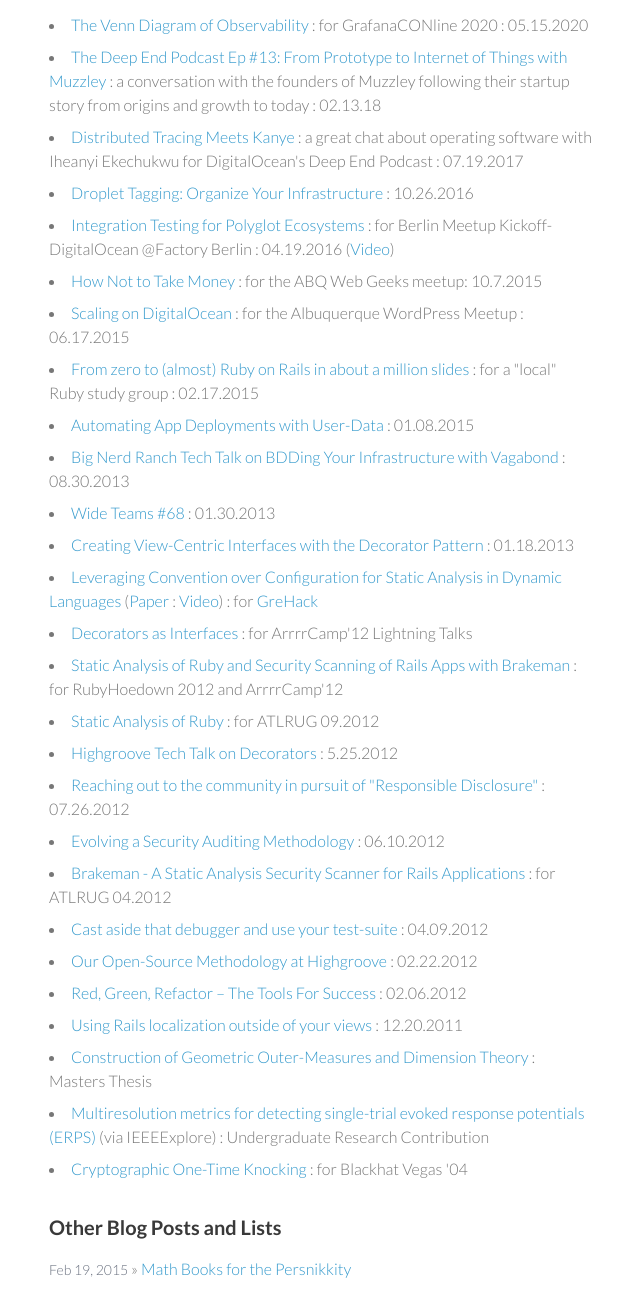
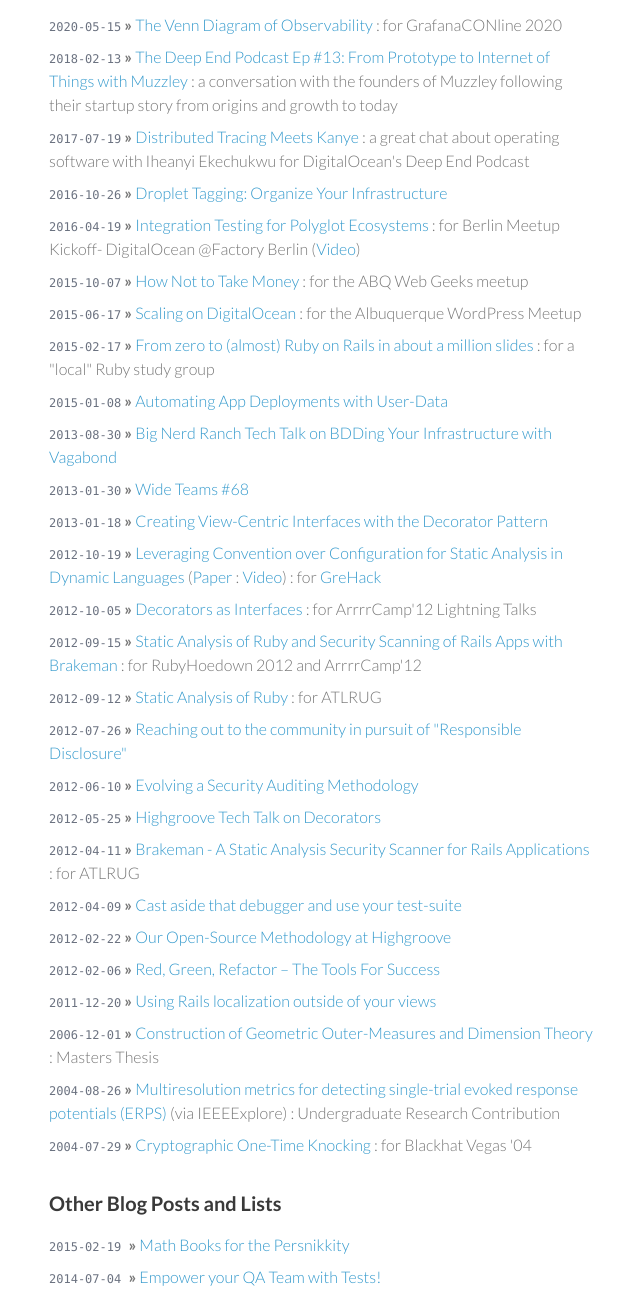
Before and after one commit to daveworth/daveworth.github.com, an Astro site: page / in a window 1280 px wide. Shown: the part 91-1380 px from the top of the page, 479-1102 px from the left. Built offline with nearby package versions, Linux system fonts and the light colour scheme; Astro itself is replaced by a stand-in of ours.

Commit message:
style: unify homepage section formatting
- Move dates to start of each line in yyyy-mm-dd format
- Use smaller monospace font for dates (text-[10px] sm:text-xs font-mono)
- Remove bullet points, use bold chevron separators instead
- Add dates to thesis (2006-12-01) and IEEE paper (2004-08-26)
- Apply consistent styling across both homepage sections

```diff
--- a/src/pages/index.astro
+++ b/src/pages/index.astro
@@ -11,34 +11,34 @@
     <h2 class="text-lg sm:text-xl font-bold text-site-heading-secondary mb-3 sm:mb-4">
       Blog Posts, Presentations, Slide Decks, Papers, and even videos!
     </h2>
-    <ul class="space-y-1.5 sm:space-y-2 list-disc list-inside text-sm sm:text-base">
-      <li><a href="https://grafana.com/go/grafanaconline/strava-the-venn-diagram-of-observability/" class="text-site-link hover:underline">The Venn Diagram of Observability</a> : for GrafanaCONline 2020 : 05.15.2020</li>
-      <li><a href="https://blog.digitalocean.com/deep-end-podcast-muzzley/" class="text-site-link hover:underline">The Deep End Podcast Ep #13: From Prototype to Internet of Things with Muzzley</a> : a conversation with the founders of Muzzley following their startup story from origins and growth to today : 02.13.18</li>
-      <li><a href="https://shows.acast.com/digitalocean-deep-end-podcast/episodes/5c479e6a3e349cc052abbf75" class="text-site-link hover:underline">Distributed Tracing Meets Kanye</a> : a great chat about operating software with Iheanyi Ekechukwu for DigitalOcean's Deep End Podcast : 07.19.2017</li>
-      <li><a href="https://www.digitalocean.com/blog/droplet-tagging-organize-your-infrastructure/" class="text-site-link hover:underline">Droplet Tagging: Organize Your Infrastructure</a> : 10.26.2016</li>
-      <li><a href="http://www.slideshare.net/DavidWorth5/integration-testing-for-polyglot-ecosystems" class="text-site-link hover:underline">Integration Testing for Polyglot Ecosystems</a> : for Berlin Meetup Kickoff- DigitalOcean @Factory Berlin : 04.19.2016 (<a href="https://www.youtube.com/watch?v=0I2bJpXlYSw#t=02m22s" class="text-site-link hover:underline">Video</a>)</li>
-      <li><a href="http://www.slideshare.net/david_e_worth/how-not-to-take-money" class="text-site-link hover:underline">How Not to Take Money</a> : for the ABQ Web Geeks meetup: 10.7.2015</li>
-      <li><a href="http://www.slideshare.net/david_e_worth/scaling-on-digitalocean" class="text-site-link hover:underline">Scaling on DigitalOcean</a> : for the Albuquerque WordPress Meetup : 06.17.2015</li>
-      <li><a href="http://www.slideshare.net/david_e_worth/from-zero-to-almost-rails-in-about-a-million-slides" class="text-site-link hover:underline">From zero to (almost) Ruby on Rails in about a million slides</a> : for a "local" Ruby study group : 02.17.2015</li>
-      <li><a href="https://www.digitalocean.com/blog/automating-application-deployments-with-user-data" class="text-site-link hover:underline">Automating App Deployments with User-Data</a> : 01.08.2015</li>
-      <li><a href="http://daveworth.github.io/8_30_2013_BDD_Your_Infrastructure_with_Vagabond/#slide-0" class="text-site-link hover:underline">Big Nerd Ranch Tech Talk on BDDing Your Infrastructure with Vagabond</a> : 08.30.2013</li>
-      <li><a href="http://www.wideteams.com/2013/01/30/episode-68-david-worth-of-big-nerd-ranch/" class="text-site-link hover:underline">Wide Teams #68</a> : 01.30.2013</li>
-      <li><a href="https://www.bignerdranch.com/blog/creating-view-centric-interfaces-with-the-decorator-pattern/" class="text-site-link hover:underline">Creating View-Centric Interfaces with the Decorator Pattern</a> : 01.18.2013</li>
-      <li><a href="/assets/GreHack-2012-talk-David_Worth_and_Justin_Collins-Leveraging_Convention_over_Configuration_for_Static_Analysis_in_Dynamic_Languages.pdf" class="text-site-link hover:underline">Leveraging Convention over Configuration for Static Analysis in Dynamic Languages</a> (<a href="/assets/GreHack-2012-Leveraging_Convention_over_Configuration_for_Static_Analysis_in_Dynamic_Languages.pdf" class="text-site-link hover:underline">Paper</a> : <a href="http://www.youtube.com/watch?feature=player_embedded&v=tHUxZbNktxg" class="text-site-link hover:underline">Video</a>) : for <a href="http://grehack.org/en/" class="text-site-link hover:underline">GreHack</a></li>
-      <li><a href="http://daveworth.github.io/ArrrrCamp_2012-DecoratorsAsInterfaces" class="text-site-link hover:underline">Decorators as Interfaces</a> : for ArrrrCamp'12 Lightning Talks</li>
-      <li><a href="http://daveworth.github.io/RubyHoedown_2012-StaticAnalysisAndSecurityAnalysisWithBrakeman" class="text-site-link hover:underline">Static Analysis of Ruby and Security Scanning of Rails Apps with Brakeman</a> : for RubyHoedown 2012 and ArrrrCamp'12</li>
-      <li><a href="http://daveworth.github.io/ATLRUG_07_2012-StaticAnalysisRuby/" class="text-site-link hover:underline">Static Analysis of Ruby</a> : for ATLRUG 09.2012</li>
-      <li><a href="http://daveworth.github.io/5-25-2012-Highgroove-Tech-Talk---Decorators/" class="text-site-link hover:underline">Highgroove Tech Talk on Decorators</a> : 5.25.2012</li>
-      <li><a href="https://www.bignerdranch.com/blog/reaching-out-to-the-community-in-pursuit-of-responsible-disclosure/" class="text-site-link hover:underline">Reaching out to the community in pursuit of "Responsible Disclosure"</a> : 07.26.2012</li>
-      <li><a href="https://www.bignerdranch.com/blog/evolving-a-security-auditing-methodology/" class="text-site-link hover:underline">Evolving a Security Auditing Methodology</a> : 06.10.2012</li>
-      <li><a href="http://daveworth.github.io/ATLRUG_04_2012-BrakemanPresentation/" class="text-site-link hover:underline">Brakeman - A Static Analysis Security Scanner for Rails Applications</a> : for ATLRUG 04.2012</li>
-      <li><a href="https://www.bignerdranch.com/blog/cast-aside-that-debugger-and-use-your-test-suite/" class="text-site-link hover:underline">Cast aside that debugger and use your test-suite</a> : 04.09.2012</li>
-      <li><a href="https://www.bignerdranch.com/blog/our-open-source-methodology-at-highgroove/" class="text-site-link hover:underline">Our Open-Source Methodology at Highgroove</a> : 02.22.2012</li>
-      <li><a href="https://www.bignerdranch.com/blog/red-green-refactor-the-tools-for-success/" class="text-site-link hover:underline">Red, Green, Refactor – The Tools For Success</a> : 02.06.2012</li>
-      <li><a href="https://www.bignerdranch.com/blog/using-rails-localization-outside-of-your-views/" class="text-site-link hover:underline">Using Rails localization outside of your views</a> : 12.20.2011</li>
-      <li><a href="/assets/DaveWorthThesis.pdf" class="text-site-link hover:underline">Construction of Geometric Outer-Measures and Dimension Theory</a> : Masters Thesis</li>
-      <li><a href="https://ieeexplore.ieee.org/document/1384583" class="text-site-link hover:underline">Multiresolution metrics for detecting single-trial evoked response potentials (ERPS)</a> (via IEEEExplore) : Undergraduate Research Contribution</li>
-      <li><a href="/assets/bh-us-04-worth-up.pdf" class="text-site-link hover:underline">Cryptographic One-Time Knocking</a> : for Blackhat Vegas '04</li>
+    <ul class="space-y-1.5 sm:space-y-2 text-sm sm:text-base">
+      <li><span class="text-gray-500 text-[10px] sm:text-xs font-mono">2020-05-15</span> <span class="font-bold">&raquo;</span> <a href="https://grafana.com/go/grafanaconline/strava-the-venn-diagram-of-observability/" class="text-site-link hover:underline">The Venn Diagram of Observability</a> : for GrafanaCONline 2020</li>
+      <li><span class="text-gray-500 text-[10px] sm:text-xs font-mono">2018-02-13</span> <span class="font-bold">&raquo;</span> <a href="https://blog.digitalocean.com/deep-end-podcast-muzzley/" class="text-site-link hover:underline">The Deep End Podcast Ep #13: From Prototype to Internet of Things with Muzzley</a> : a conversation with the founders of Muzzley following their startup story from origins and growth to today</li>
+      <li><span class="text-gray-500 text-[10px] sm:text-xs font-mono">2017-07-19</span> <span class="font-bold">&raquo;</span> <a href="https://shows.acast.com/digitalocean-deep-end-podcast/episodes/5c479e6a3e349cc052abbf75" class="text-site-link hover:underline">Distributed Tracing Meets Kanye</a> : a great chat about operating software with Iheanyi Ekechukwu for DigitalOcean's Deep End Podcast</li>
+      <li><span class="text-gray-500 text-[10px] sm:text-xs font-mono">2016-10-26</span> <span class="font-bold">&raquo;</span> <a href="https://www.digitalocean.com/blog/droplet-tagging-organize-your-infrastructure/" class="text-site-link hover:underline">Droplet Tagging: Organize Your Infrastructure</a></li>
+      <li><span class="text-gray-500 text-[10px] sm:text-xs font-mono">2016-04-19</span> <span class="font-bold">&raquo;</span> <a href="http://www.slideshare.net/DavidWorth5/integration-testing-for-polyglot-ecosystems" class="text-site-link hover:underline">Integration Testing for Polyglot Ecosystems</a> : for Berlin Meetup Kickoff- DigitalOcean @Factory Berlin (<a href="https://www.youtube.com/watch?v=0I2bJpXlYSw#t=02m22s" class="text-site-link hover:underline">Video</a>)</li>
+      <li><span class="text-gray-500 text-[10px] sm:text-xs font-mono">2015-10-07</span> <span class="font-bold">&raquo;</span> <a href="http://www.slideshare.net/david_e_worth/how-not-to-take-money" class="text-site-link hover:underline">How Not to Take Money</a> : for the ABQ Web Geeks meetup</li>
+      <li><span class="text-gray-500 text-[10px] sm:text-xs font-mono">2015-06-17</span> <span class="font-bold">&raquo;</span> <a href="http://www.slideshare.net/david_e_worth/scaling-on-digitalocean" class="text-site-link hover:underline">Scaling on DigitalOcean</a> : for the Albuquerque WordPress Meetup</li>
+      <li><span class="text-gray-500 text-[10px] sm:text-xs font-mono">2015-02-17</span> <span class="font-bold">&raquo;</span> <a href="http://www.slideshare.net/david_e_worth/from-zero-to-almost-rails-in-about-a-million-slides" class="text-site-link hover:underline">From zero to (almost) Ruby on Rails in about a million slides</a> : for a "local" Ruby study group</li>
+      <li><span class="text-gray-500 text-[10px] sm:text-xs font-mono">2015-01-08</span> <span class="font-bold">&raquo;</span> <a href="https://www.digitalocean.com/blog/automating-application-deployments-with-user-data" class="text-site-link hover:underline">Automating App Deployments with User-Data</a></li>
+      <li><span class="text-gray-500 text-[10px] sm:text-xs font-mono">2013-08-30</span> <span class="font-bold">&raquo;</span> <a href="http://daveworth.github.io/8_30_2013_BDD_Your_Infrastructure_with_Vagabond/#slide-0" class="text-site-link hover:underline">Big Nerd Ranch Tech Talk on BDDing Your Infrastructure with Vagabond</a></li>
+      <li><span class="text-gray-500 text-[10px] sm:text-xs font-mono">2013-01-30</span> <span class="font-bold">&raquo;</span> <a href="http://www.wideteams.com/2013/01/30/episode-68-david-worth-of-big-nerd-ranch/" class="text-site-link hover:underline">Wide Teams #68</a></li>
+      <li><span class="text-gray-500 text-[10px] sm:text-xs font-mono">2013-01-18</span> <span class="font-bold">&raquo;</span> <a href="https://www.bignerdranch.com/blog/creating-view-centric-interfaces-with-the-decorator-pattern/" class="text-site-link hover:underline">Creating View-Centric Interfaces with the Decorator Pattern</a></li>
+      <li><span class="text-gray-500 text-[10px] sm:text-xs font-mono">2012-10-19</span> <span class="font-bold">&raquo;</span> <a href="/assets/GreHack-2012-talk-David_Worth_and_Justin_Collins-Leveraging_Convention_over_Configuration_for_Static_Analysis_in_Dynamic_Languages.pdf" class="text-site-link hover:underline">Leveraging Convention over Configuration for Static Analysis in Dynamic Languages</a> (<a href="/assets/GreHack-2012-Leveraging_Convention_over_Configuration_for_Static_Analysis_in_Dynamic_Languages.pdf" class="text-site-link hover:underline">Paper</a> : <a href="http://www.youtube.com/watch?feature=player_embedded&v=tHUxZbNktxg" class="text-site-link hover:underline">Video</a>) : for <a href="http://grehack.org/en/" class="text-site-link hover:underline">GreHack</a></li>
+      <li><span class="text-gray-500 text-[10px] sm:text-xs font-mono">2012-10-05</span> <span class="font-bold">&raquo;</span> <a href="http://daveworth.github.io/ArrrrCamp_2012-DecoratorsAsInterfaces" class="text-site-link hover:underline">Decorators as Interfaces</a> : for ArrrrCamp'12 Lightning Talks</li>
+      <li><span class="text-gray-500 text-[10px] sm:text-xs font-mono">2012-09-15</span> <span class="font-bold">&raquo;</span> <a href="http://daveworth.github.io/RubyHoedown_2012-StaticAnalysisAndSecurityAnalysisWithBrakeman" class="text-site-link hover:underline">Static Analysis of Ruby and Security Scanning of Rails Apps with Brakeman</a> : for RubyHoedown 2012 and ArrrrCamp'12</li>
+      <li><span class="text-gray-500 text-[10px] sm:text-xs font-mono">2012-09-12</span> <span class="font-bold">&raquo;</span> <a href="http://daveworth.github.io/ATLRUG_07_2012-StaticAnalysisRuby/" class="text-site-link hover:underline">Static Analysis of Ruby</a> : for ATLRUG</li>
+      <li><span class="text-gray-500 text-[10px] sm:text-xs font-mono">2012-07-26</span> <span class="font-bold">&raquo;</span> <a href="https://www.bignerdranch.com/blog/reaching-out-to-the-community-in-pursuit-of-responsible-disclosure/" class="text-site-link hover:underline">Reaching out to the community in pursuit of "Responsible Disclosure"</a></li>
+      <li><span class="text-gray-500 text-[10px] sm:text-xs font-mono">2012-06-10</span> <span class="font-bold">&raquo;</span> <a href="https://www.bignerdranch.com/blog/evolving-a-security-auditing-methodology/" class="text-site-link hover:underline">Evolving a Security Auditing Methodology</a></li>
+      <li><span class="text-gray-500 text-[10px] sm:text-xs font-mono">2012-05-25</span> <span class="font-bold">&raquo;</span> <a href="http://daveworth.github.io/5-25-2012-Highgroove-Tech-Talk---Decorators/" class="text-site-link hover:underline">Highgroove Tech Talk on Decorators</a></li>
+      <li><span class="text-gray-500 text-[10px] sm:text-xs font-mono">2012-04-11</span> <span class="font-bold">&raquo;</span> <a href="http://daveworth.github.io/ATLRUG_04_2012-BrakemanPresentation/" class="text-site-link hover:underline">Brakeman - A Static Analysis Security Scanner for Rails Applications</a> : for ATLRUG</li>
+      <li><span class="text-gray-500 text-[10px] sm:text-xs font-mono">2012-04-09</span> <span class="font-bold">&raquo;</span> <a href="https://www.bignerdranch.com/blog/cast-aside-that-debugger-and-use-your-test-suite/" class="text-site-link hover:underline">Cast aside that debugger and use your test-suite</a></li>
+      <li><span class="text-gray-500 text-[10px] sm:text-xs font-mono">2012-02-22</span> <span class="font-bold">&raquo;</span> <a href="https://www.bignerdranch.com/blog/our-open-source-methodology-at-highgroove/" class="text-site-link hover:underline">Our Open-Source Methodology at Highgroove</a></li>
+      <li><span class="text-gray-500 text-[10px] sm:text-xs font-mono">2012-02-06</span> <span class="font-bold">&raquo;</span> <a href="https://www.bignerdranch.com/blog/red-green-refactor-the-tools-for-success/" class="text-site-link hover:underline">Red, Green, Refactor – The Tools For Success</a></li>
+      <li><span class="text-gray-500 text-[10px] sm:text-xs font-mono">2011-12-20</span> <span class="font-bold">&raquo;</span> <a href="https://www.bignerdranch.com/blog/using-rails-localization-outside-of-your-views/" class="text-site-link hover:underline">Using Rails localization outside of your views</a></li>
+      <li><span class="text-gray-500 text-[10px] sm:text-xs font-mono">2006-12-01</span> <span class="font-bold">&raquo;</span> <a href="/assets/DaveWorthThesis.pdf" class="text-site-link hover:underline">Construction of Geometric Outer-Measures and Dimension Theory</a> : Masters Thesis</li>
+      <li><span class="text-gray-500 text-[10px] sm:text-xs font-mono">2004-08-26</span> <span class="font-bold">&raquo;</span> <a href="https://ieeexplore.ieee.org/document/1384583" class="text-site-link hover:underline">Multiresolution metrics for detecting single-trial evoked response potentials (ERPS)</a> (via IEEEExplore) : Undergraduate Research Contribution</li>
+      <li><span class="text-gray-500 text-[10px] sm:text-xs font-mono">2004-07-29</span> <span class="font-bold">&raquo;</span> <a href="/assets/bh-us-04-worth-up.pdf" class="text-site-link hover:underline">Cryptographic One-Time Knocking</a> : for Blackhat Vegas '04</li>
     </ul>
   </section>
 
@@ -46,13 +46,13 @@
     <h2 class="text-lg sm:text-xl font-bold text-site-heading-secondary mb-3 sm:mb-4">
       Other Blog Posts and Lists
     </h2>
-    <ul class="space-y-1.5 sm:space-y-2">
+    <ul class="space-y-1.5 sm:space-y-2 text-sm sm:text-base">
       {sortedPosts.map((post) => (
-        <li class="text-sm sm:text-base">
-          <span class="text-gray-500 text-xs sm:text-sm">
-            {post.data.pubDate.toLocaleDateString('en-US', { year: 'numeric', month: 'short', day: 'numeric' })}
+        <li>
+          <span class="text-gray-500 text-[10px] sm:text-xs font-mono">
+            {post.data.pubDate.toISOString().split('T')[0]}
           </span>
-          {' '}&raquo;{' '}
+          {' '}<span class="font-bold">&raquo;</span>{' '}
           <a href={`/posts/${post.id}/`} class="text-site-link hover:underline">
             {post.data.title}
           </a>
```
